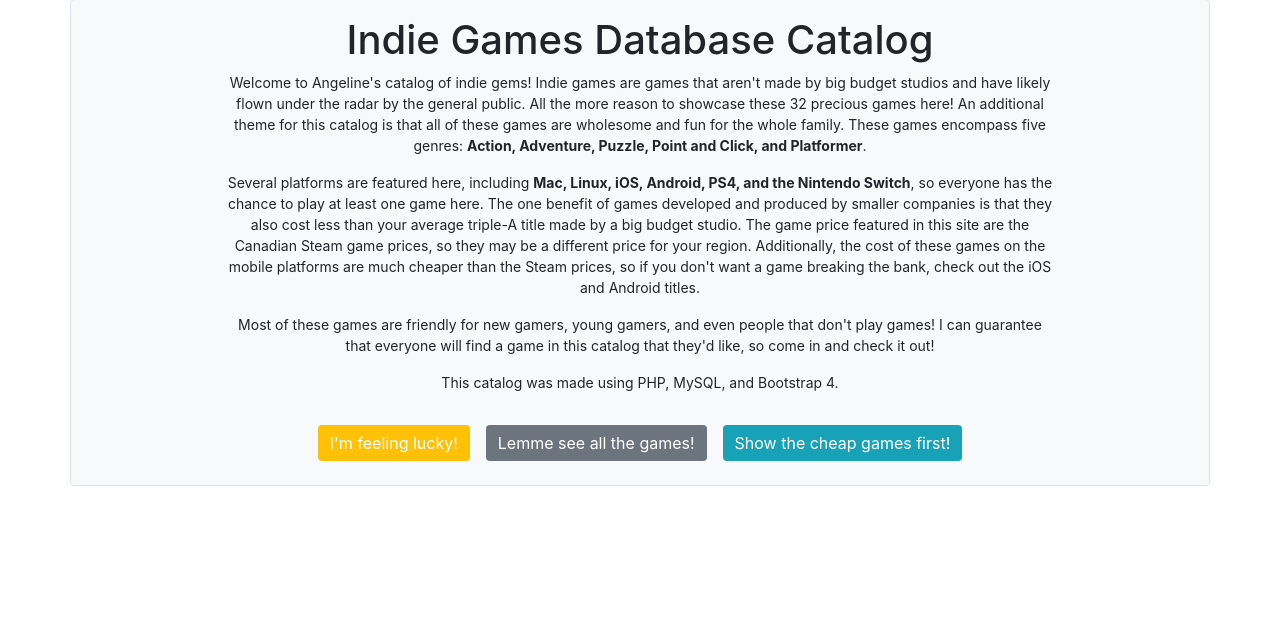
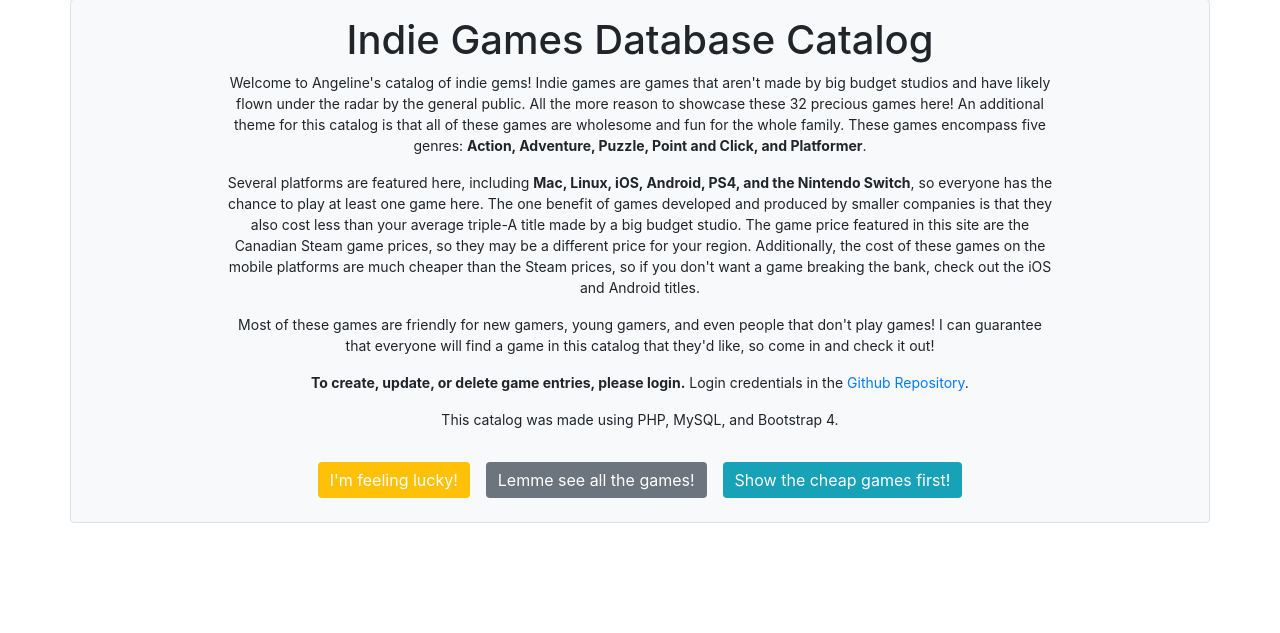
Before and after one commit to angeline-m/Indies-Catalog, a PHP site: page / in a window 1280 px wide. Shown: the part 86-719 px from the top of the page. Run offline with PHP 8.4, Linux system fonts and the light colour scheme; data that the repository does not hold is empty; a stand-in replaces the project's code that opens the database connection; some libraries are stand-ins or nearby versions.

Commit message:
Updated first page

```diff
--- a/index.php
+++ b/index.php
@@ -20,6 +20,7 @@ $random = mysqli_query($con, "SELECT * FROM ama_games ORDER BY RAND() LIMIT 1")
     <p class="w-75 mx-auto">Welcome to Angeline's catalog of indie gems! Indie games are games that aren't made by big budget studios and have likely flown under the radar by the general public. All the more reason to showcase these 32 precious games here! An additional theme for this catalog is that all of these games are wholesome and fun for the whole family. These games encompass five genres: <b>Action, Adventure, Puzzle, Point and Click, and Platformer</b>.</p>
     <p class="w-75 mx-auto">Several platforms are featured here, including <b>Mac, Linux, iOS, Android, PS4, and the Nintendo Switch</b>, so everyone has the chance to play at least one game here. The one benefit of games developed and produced by smaller companies is that they also cost less than your average triple-A title made by a big budget studio. The game price featured in this site are the Canadian Steam game prices, so they may be a different price for your region. Additionally, the cost of these games on the mobile platforms are much cheaper than the Steam prices, so if you don't want a game breaking the bank, check out the iOS and Android titles.</p>
     <p class="w-75 mx-auto">Most of these games are friendly for new gamers, young gamers, and even people that don't play games! I can guarantee that everyone will find a game in this catalog that they'd like, so come in and check it out!</b></p>
+    <p class="w-75 mx-auto"><b>To create, update, or delete game entries, please login.</b> Login credentials in the <a href="https://github.com/angeline-m/indies-catalog" target="_blank">Github Repository</a>.</p>
     <p class="w-75 mx-auto">This catalog was made using PHP, MySQL, and Bootstrap 4.</p>
     <div class="mt-3 mx-auto d-inline-flex flex-wrap">
         <a href="display.php?id=<?php echo $gameID; ?>" class="mx-2">
```
Also changed, not shown: README.md.
